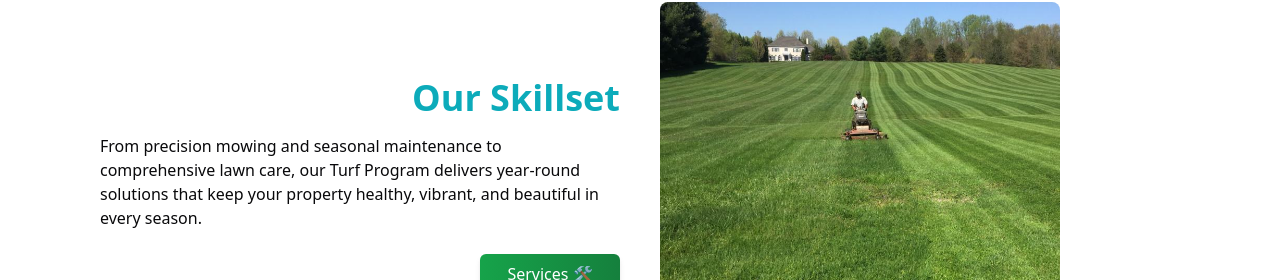
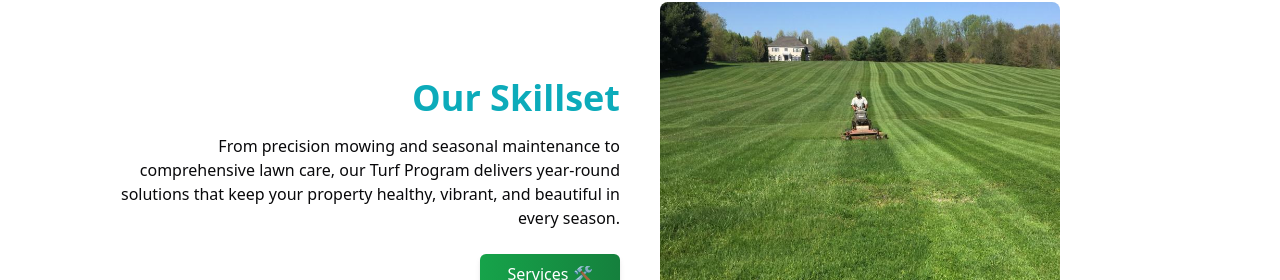
Before and after one commit to 0ETERATION1/greenacres, a Next.js app: page / in a window 1280 px wide. Shown: the part 1247-1527 px from the top of the page. Built offline with nearby package versions, Linux system fonts and the light colour scheme.

Commit message:
text right alignment fix

```diff
--- a/components/PropertySection.tsx
+++ b/components/PropertySection.tsx
@@ -56,7 +56,7 @@ export default function PropertySection() {
             <h1 className="text-3xl md:text-4xl font-bold text-[#0cabba] mb-4">
               Our Skillset
             </h1>
-            <p className="">
+            <p className="text-right">
               From precision mowing and seasonal maintenance to comprehensive
               lawn care, our Turf Program delivers year-round solutions that
               keep your property healthy, vibrant, and beautiful in every
```
